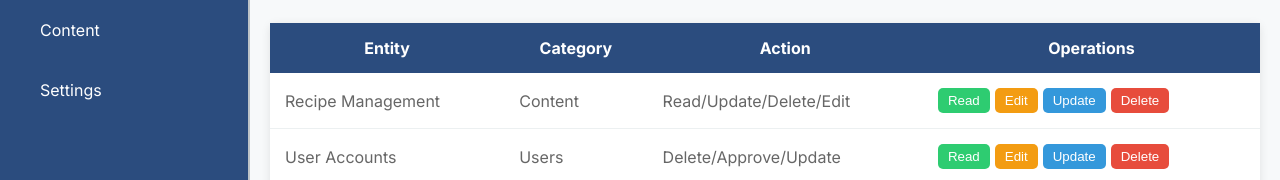
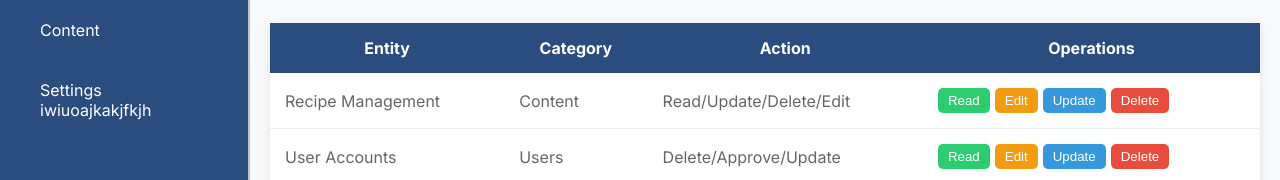
Before and after one commit to simon-azike1/THERECIPEBOOK, a React (Vite) app in the folder Front-End/: page /admin/dashboard in a window 1280 px wide. Shown: the part 260-440 px from the top of the page. Built offline with nearby package versions, Linux system fonts and the light colour scheme.

Commit message:
added margin to hero section

```diff
--- a/Front-End/src/components/AdminDashBoard/dashboard.jsx
+++ b/Front-End/src/components/AdminDashBoard/dashboard.jsx
@@ -27,7 +27,7 @@ const adminDashboard = () => {
           <li><a href="/manage-languages">Languages</a></li>
           <li><a href="/manage-metrics">Metrics</a></li>
           <li><a href="/content">Content</a></li>
-          <li><a href="/settings">Settings</a></li>
+          <li><a href="/settings">Settings iwiuoajkakjfkjh</a></li>
 
         </ul>
       </div>
--- a/Front-End/src/components/Hero/hero.css
+++ b/Front-End/src/components/Hero/hero.css
@@ -1,4 +1,5 @@
 .hero {
+  margin-top: 40px;
   min-height: 100vh;
   background-color: var(--off-white);
   position: relative;
```
